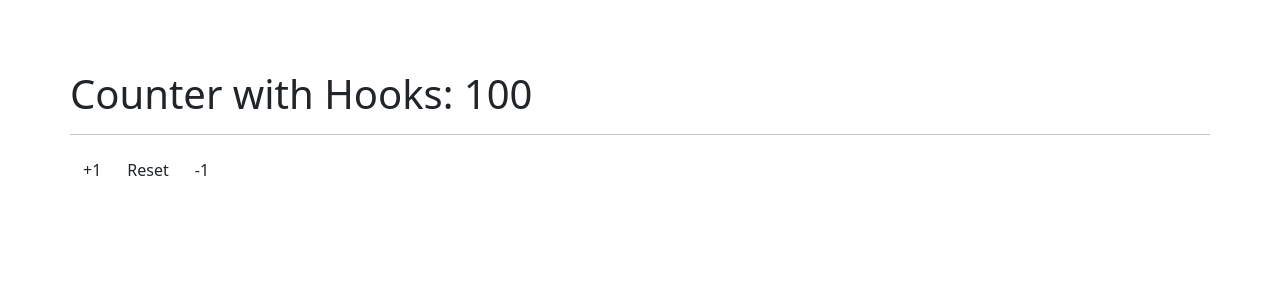
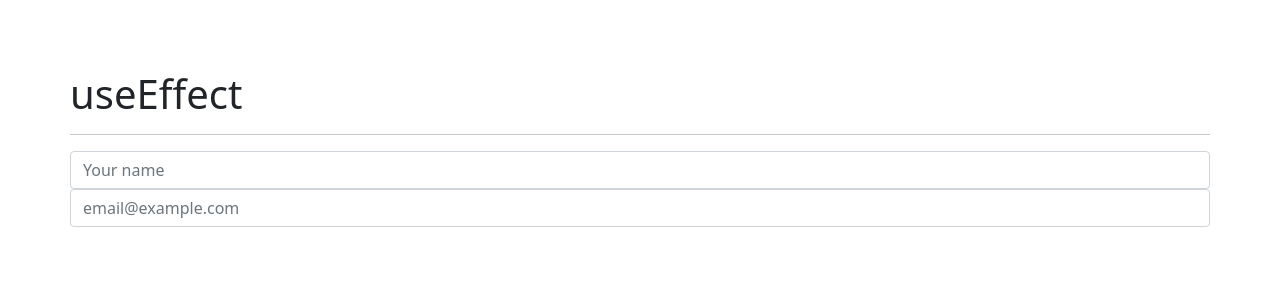
Before and after one commit to joequich/hooks-app, a React (Create React App) app: page / in a window 1280 px wide. Shown: the top 300 px of the page. Built offline with nearby package versions, Linux system fonts and the light colour scheme.

Commit message:
Effect Hook

```diff
--- /dev/null
+++ b/src/components/02-useEffect/Message.tsx
@@ -0,0 +1,29 @@
+import { MouseEvent, useEffect, useState } from "react";
+
+export const Message = () => {
+    const [coords, setCoords] = useState({x:0, y:0});
+    const { x, y } = coords;
+
+    useEffect(() => {
+        const mouseMove = (e: any) => {
+            const coors = {x: e.x, y: e.y};
+            setCoords(coors);
+        };
+
+        window.addEventListener('mousemove', mouseMove);
+
+
+        return () => {
+            window.removeEventListener('mousemove', mouseMove);
+        };
+
+    }, []);
+    return (
+        <>
+            <h3>You're awesome!</h3>
+            <p>
+                x:{x} y:{y}
+            </p>
+        </>
+    );
+};
--- /dev/null
+++ b/src/components/02-useEffect/SimpleForm.tsx
@@ -0,0 +1,55 @@
+import { ChangeEvent, useEffect, useState } from 'react';
+import { Message } from './Message';
+
+import './effects.css';
+
+export const SimpleForm = () => {
+    const [formState, setFormState] = useState({
+        name: '',
+        email: ''
+    });
+
+    const { name, email } = formState;
+
+    useEffect(() => {
+        console.log('Hey');
+    },[]);
+
+    useEffect(() => {
+        console.log('formState changed');
+    }, [formState]);
+
+    useEffect(() => {
+        console.log('email changed');
+    }, [email]);
+
+    const handleInputChange = ({ target }: ChangeEvent<HTMLInputElement>) => {
+        setFormState({
+            ...formState,
+            [target.name]: target.value
+        });
+    };
+
+    return (
+        <>
+            <h1>useEffect</h1>
+            <hr />
+
+            <div className="form-group">
+                <input type="text" name="name" className="form-control" placeholder="Your name" aria-placeholder="Your name" autoComplete="off"
+                    value={name}
+                    onChange={handleInputChange}
+                 />
+            </div>
+
+            <div className="form-group">
+                <input type="text" name="email" className="form-control" placeholder="email@example.com" aria-placeholder="email@example.com" autoComplete="off"
+                    value={email}
+                    onChange={handleInputChange}
+                 />
+            </div>
+
+            { (name === 'awesome') && <Message /> }
+        </>
+    );
+};
--- /dev/null
+++ b/src/components/02-useEffect/effects.css
@@ -0,0 +1,3 @@
+body {
+    padding: 70px;
+}
--- a/src/index.tsx
+++ b/src/index.tsx
@@ -1,10 +1,10 @@
 import React from 'react';
 import ReactDOM from 'react-dom';
-import { CounterCustomHook } from './components/01-useState/CounterCustomHook';
+import { SimpleForm } from './components/02-useEffect/SimpleForm';
 
 ReactDOM.render(
   <React.StrictMode>
-    <CounterCustomHook />
+    <SimpleForm />
   </React.StrictMode>,
   document.getElementById('root')
 );
```
